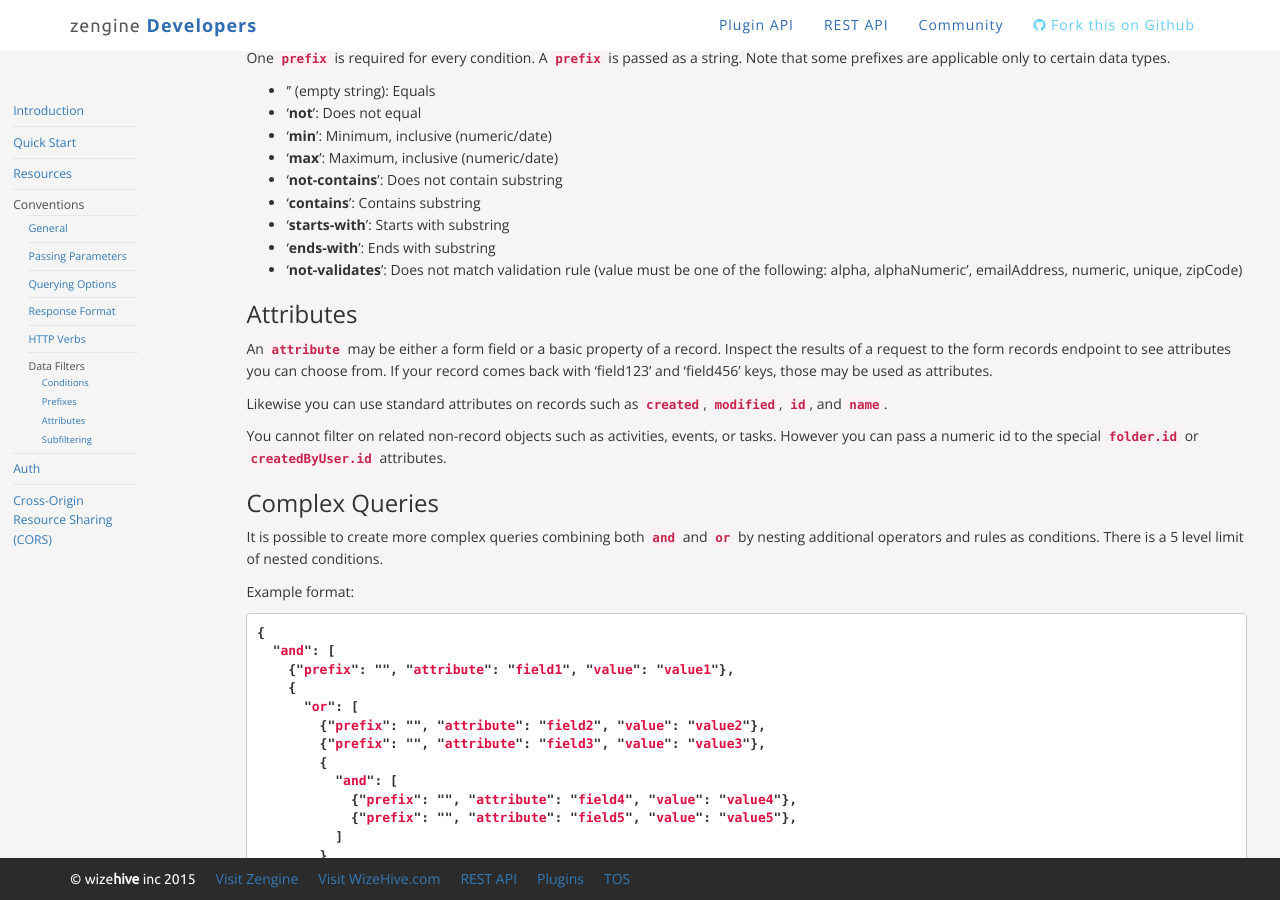
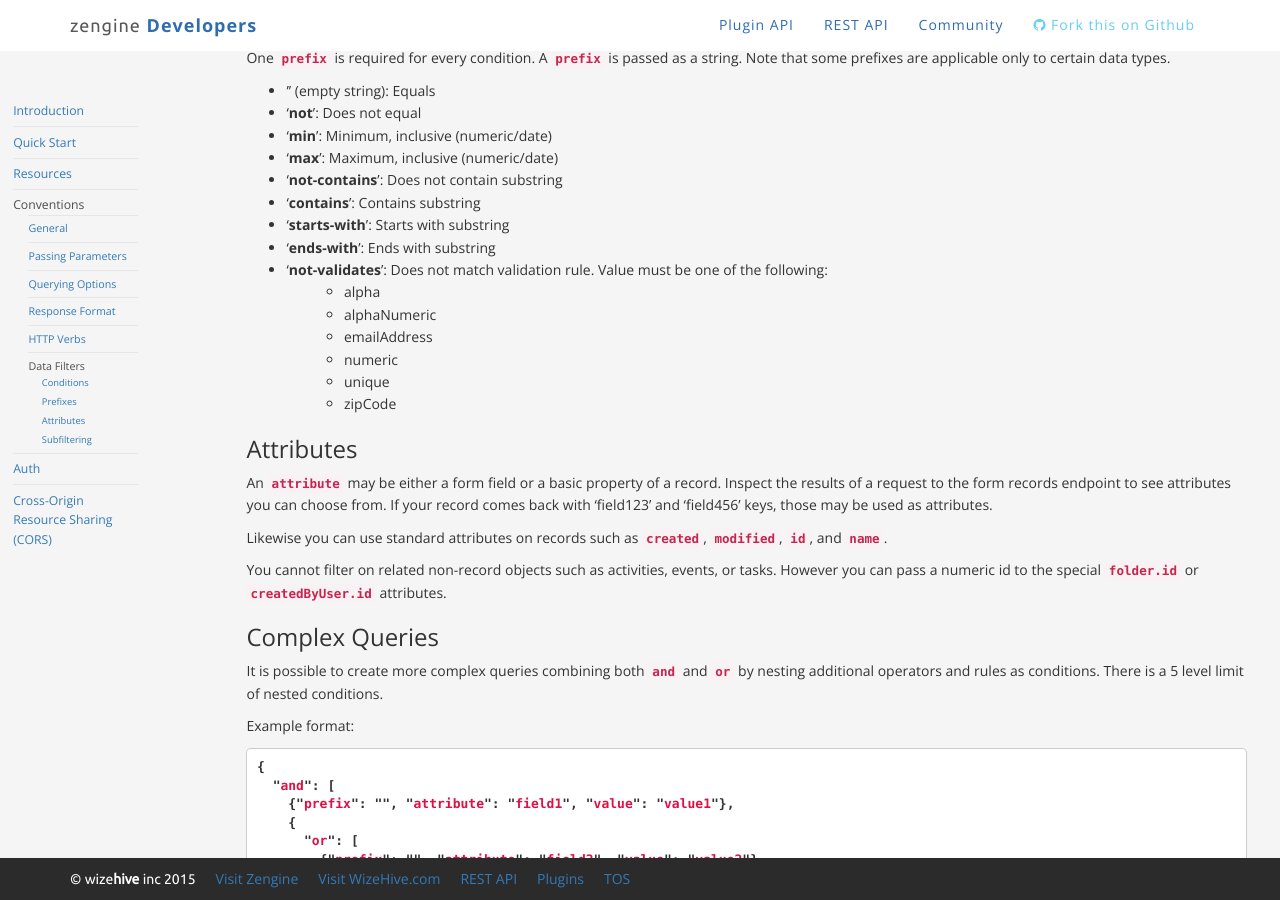
Before and after one commit to ZengineHQ/developers, a Jekyll site: the page built from rest-api/conventions/data-filters/index.md, in a window 1280 px wide and 900 px high, scrolled down 739 px. Built offline with Jekyll 4.4.1, drawn with Linux system fonts in a browser that asks for light colours; nearby versions of some CDN libraries.

Commit message:
1988727 - not-validates style tweaks

```diff
--- a/rest-api/conventions/data-filters/index.md
+++ b/rest-api/conventions/data-filters/index.md
@@ -44,7 +44,13 @@ One `prefix` is required for every condition. A `prefix` is passed as a string.
 * '__contains__': Contains substring
 * '__starts-with__': Starts with substring
 * '__ends-with__': Ends with substring
-* '__not-validates__': Does not match validation rule (value must be one of the following: alpha, alphaNumeric', emailAddress, numeric, unique, zipCode)
+* '__not-validates__': Does not match validation rule. Value must be one of the following:
+  * alpha
+  * alphaNumeric
+  * emailAddress
+  * numeric
+  * unique
+  * zipCode
 
 ### Attributes
 An `attribute` may be either a form field or a basic property of a record.  Inspect the results of a request to the form records endpoint to see attributes you can choose from.  If your record comes back with 'field123' and 'field456' keys, those may be used as attributes.
```
